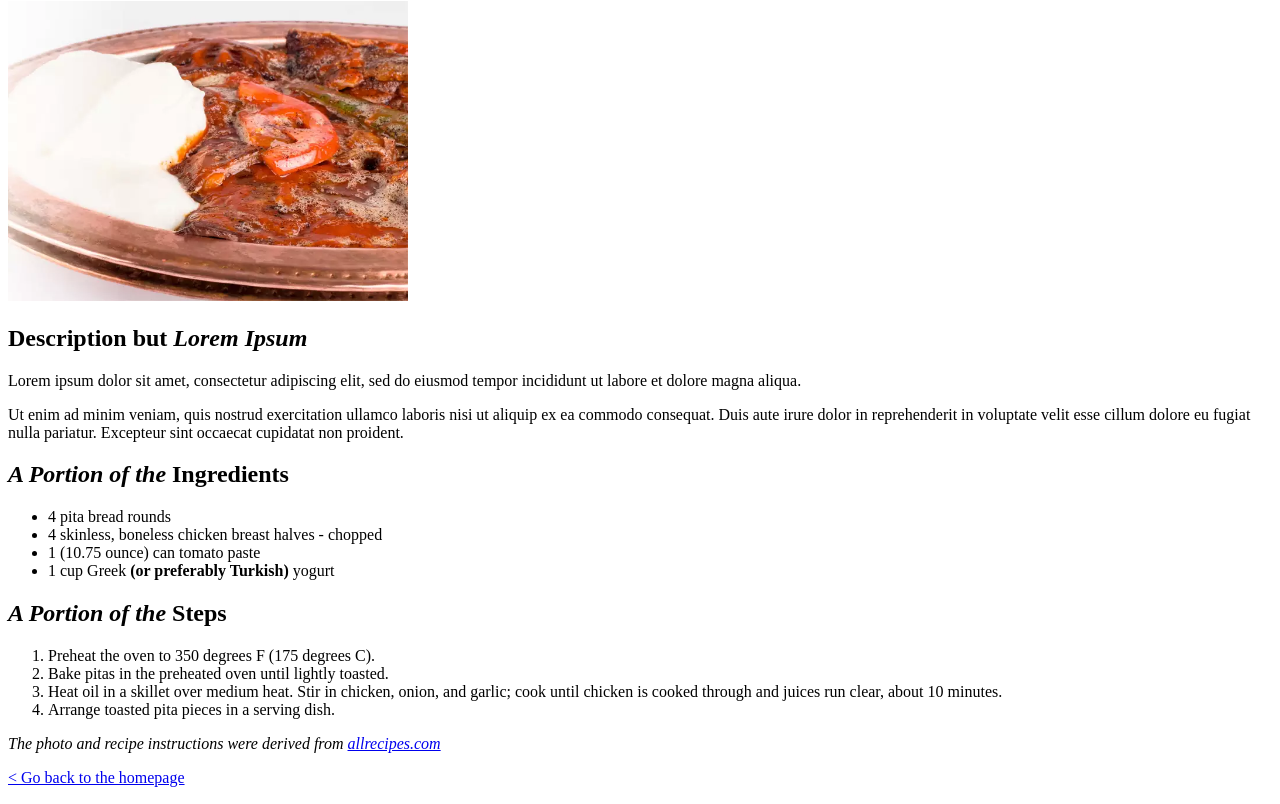
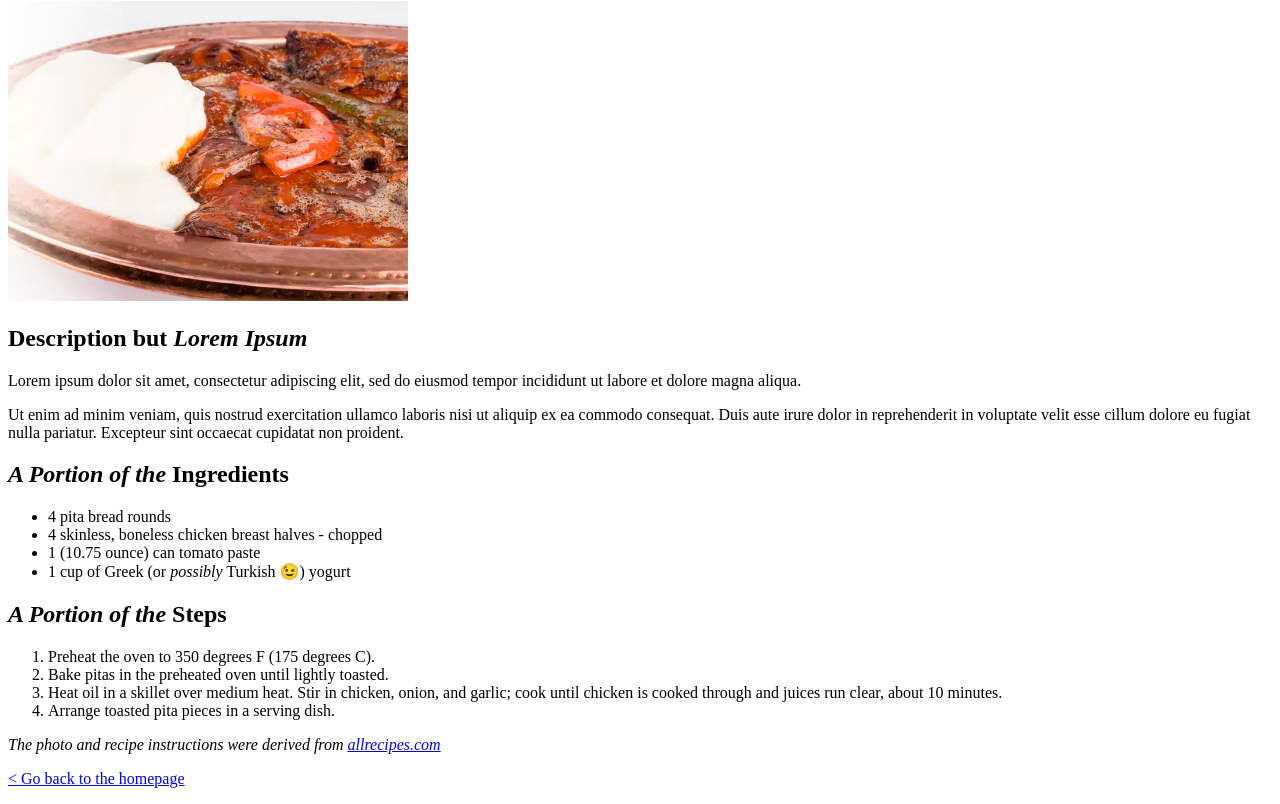
Before and after one commit to cethka/odin-recipes, a plain HTML site: page recipes/iskender-kebab.html in a window 1280 px wide. Shown: the part 79-883 px from the top of the page. Drawn offline with Linux system fonts and the light colour scheme.

Commit message:
Adjust text content of some recipes

```diff
--- a/recipes/iskender-kebab.html
+++ b/recipes/iskender-kebab.html
@@ -16,7 +16,7 @@
       <li>4 pita bread rounds</li>
       <li>4 skinless, boneless chicken breast halves - chopped</li>
       <li>1 (10.75 ounce) can tomato paste</li>
-      <li>1 cup Greek <strong>(or preferably Turkish)</strong> yogurt</li>
+      <li>1 cup of Greek (or <em>possibly</em> Turkish 😉) yogurt</li>
     </ul>
     <h2><em>A Portion of the</em> Steps</h2>
     <ol>
```
